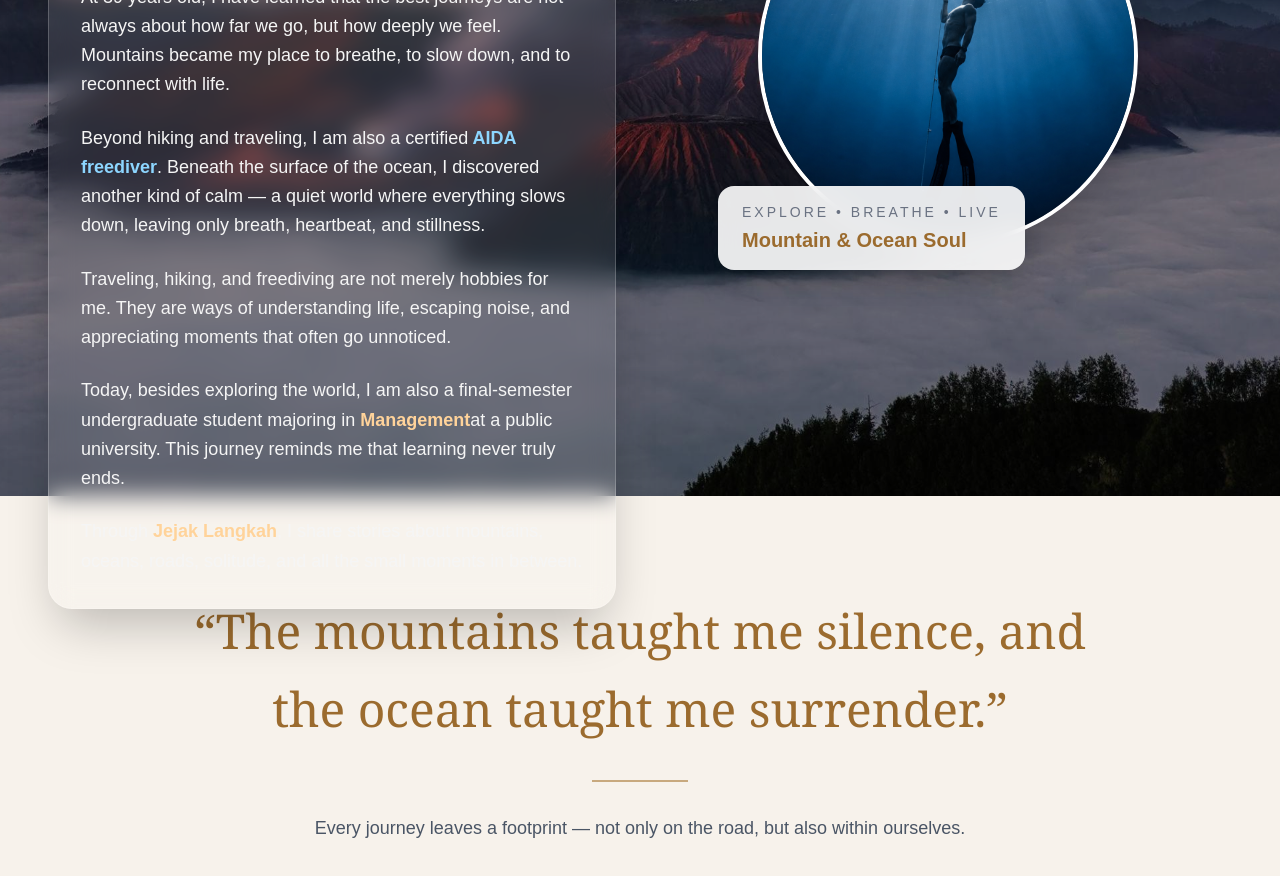
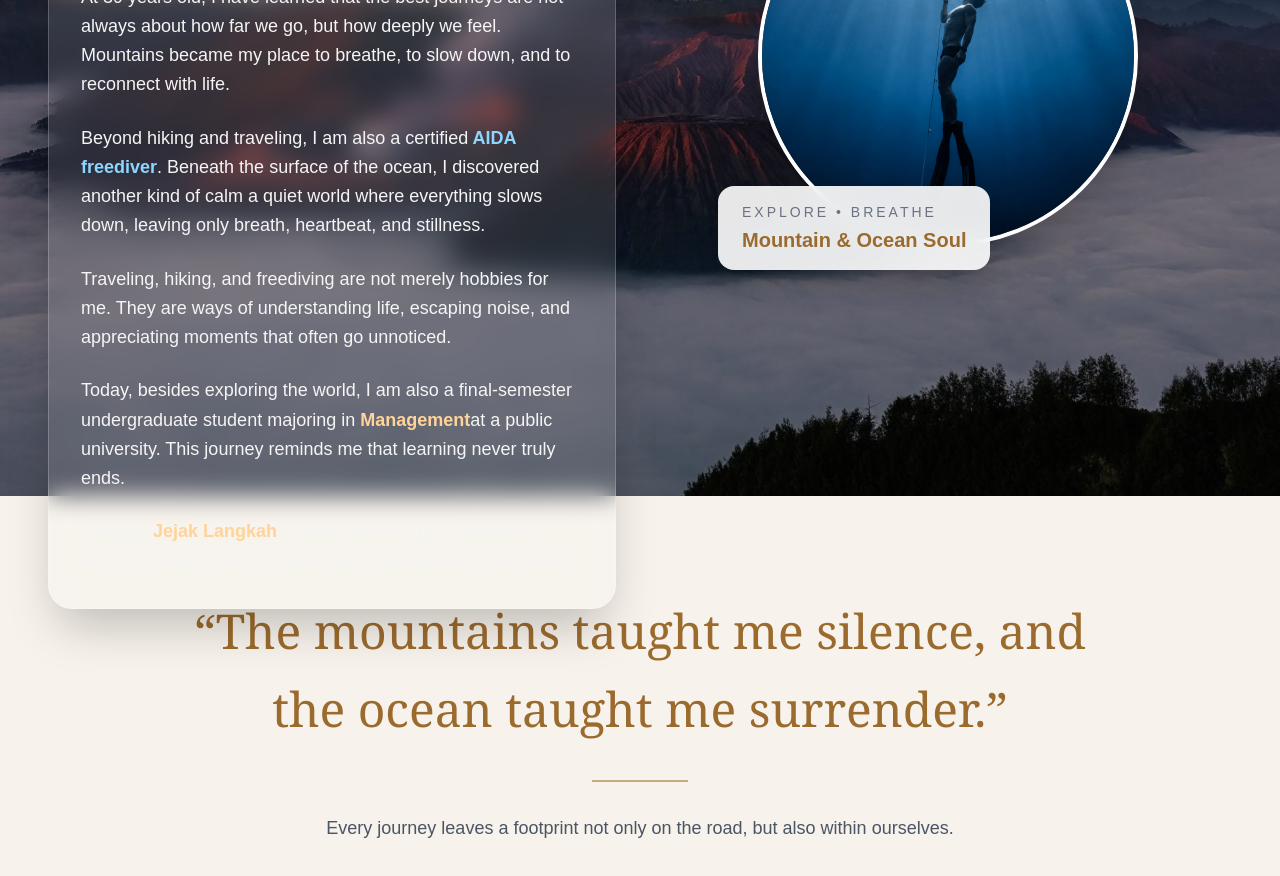
Before and after one commit to rahayusanjoyo/jejak-langkah1, a Next.js app: page /about in a window 1280 px wide. Shown: the part 480-1356 px from the top of the page. Built offline with nearby package versions, Linux system fonts and the light colour scheme.

Commit message:
update about and contact pages

```diff
--- a/app/about/page.tsx
+++ b/app/about/page.tsx
@@ -57,7 +57,7 @@ export default function AboutPage() {
                     Beyond hiking and traveling, I am also a certified
                     <span className="text-[#8dd6ff] font-semibold"> AIDA freediver</span>.
                     Beneath the surface of the ocean, I discovered another
-                    kind of calm — a quiet world where everything slows down,
+                    kind of calm  a quiet world where everything slows down,
                     leaving only breath, heartbeat, and stillness.
                   </p>
 
@@ -104,7 +104,7 @@ export default function AboutPage() {
                 <div className="absolute -bottom-6 -left-10 bg-white/90 backdrop-blur-md rounded-2xl px-6 py-4 shadow-xl">
 
                   <p className="text-sm tracking-[3px] text-gray-500 uppercase">
-                    Explore • Breathe • Live
+                    Explore • Breathe
                   </p>
 
                   <p className="text-xl font-semibold text-[#9b6b2e] mt-1">
@@ -133,7 +133,7 @@ export default function AboutPage() {
           <div className="w-24 h-[2px] bg-[#c8a97e] mx-auto my-8" />
 
           <p className="text-gray-600 text-lg">
-            Every journey leaves a footprint — not only on the road,
+            Every journey leaves a footprint not only on the road,
             but also within ourselves.
           </p>
 
```
